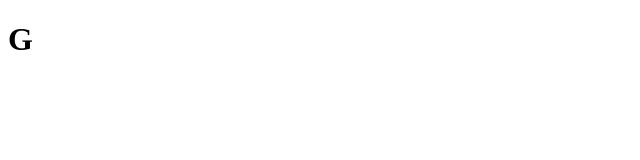
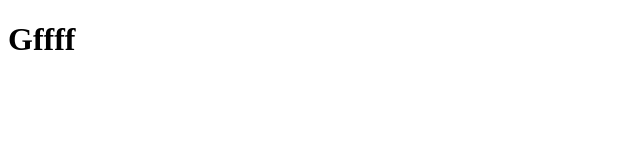
Before and after one commit to Kyrtyaka/node-example, a plain HTML site: page index.html in a window 1280 px wide. Shown: the full height of the page, 0-640 px from the left. Drawn offline with Linux system fonts and the light colour scheme.

Commit message:
add title cc

```diff
--- a/index.html
+++ b/index.html
@@ -6,6 +6,6 @@
   <title>Document</title>
 </head>
 <body>
-  <h1>G</h1>
+  <h1>Gffff</h1>
 </body>
 </html>
```
